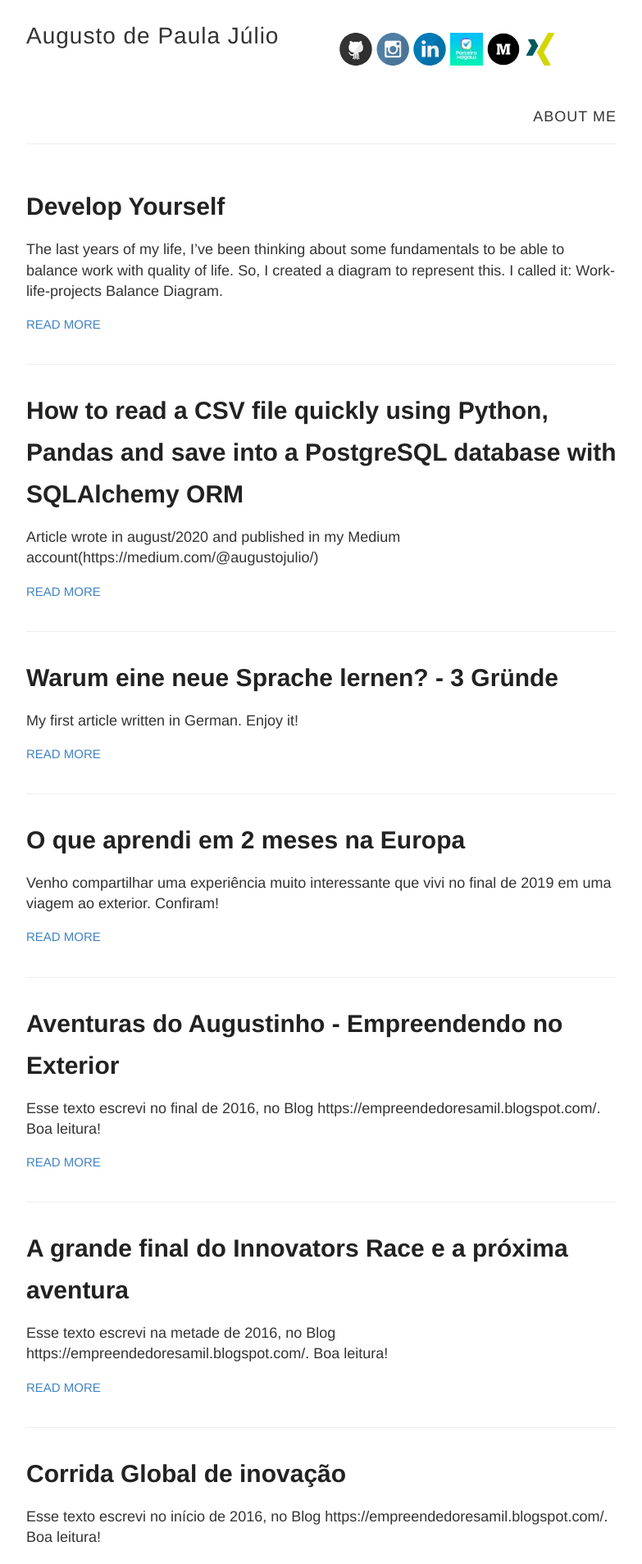
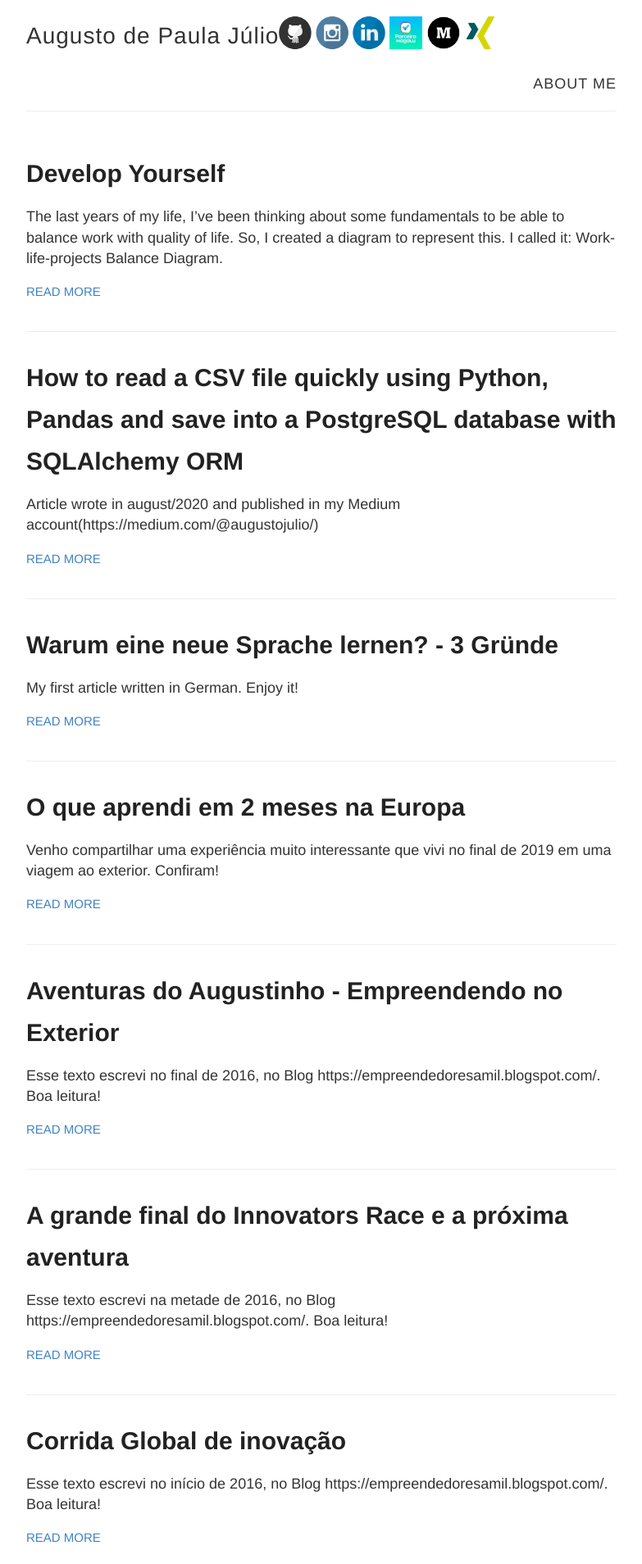
Before and after one commit to augustojulio/augustojulio.github.io, a Jekyll site: the page built from index.html, in a window 1280 px wide. Shown: the top 1908 px of the page at 82% size, without its empty margins (248-1031 px from the left). Built offline with Jekyll 4.4.1, drawn with Linux system fonts in a browser that asks for light colours.

Commit message:
Update icons header

```diff
--- a/_layouts/default.html
+++ b/_layouts/default.html
@@ -32,9 +32,9 @@
             <!-- <p class="site-description">{{ site.description }}</p> -->
           </div>
 
-          <footer class="footer">
+          <div class="site-icons-header">
             {% include svg-icons.html %}
-          </footer>
+          </div>
 
           <div class="site-about-link">
             <nav>
```
